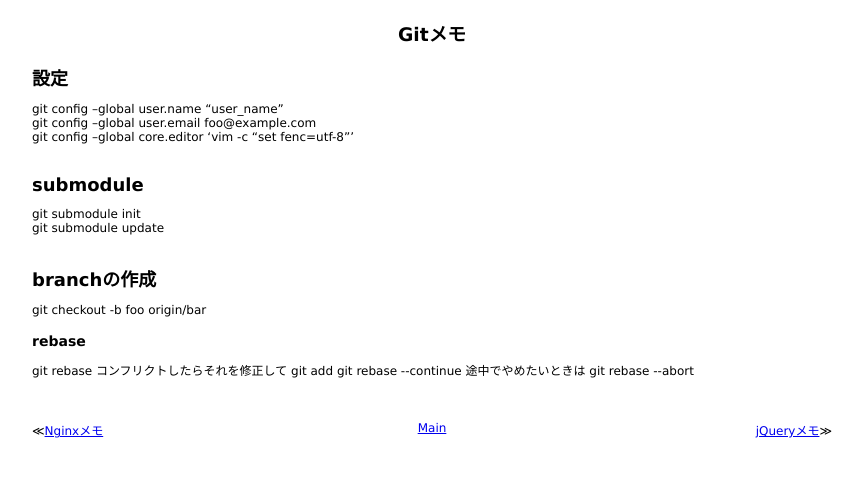
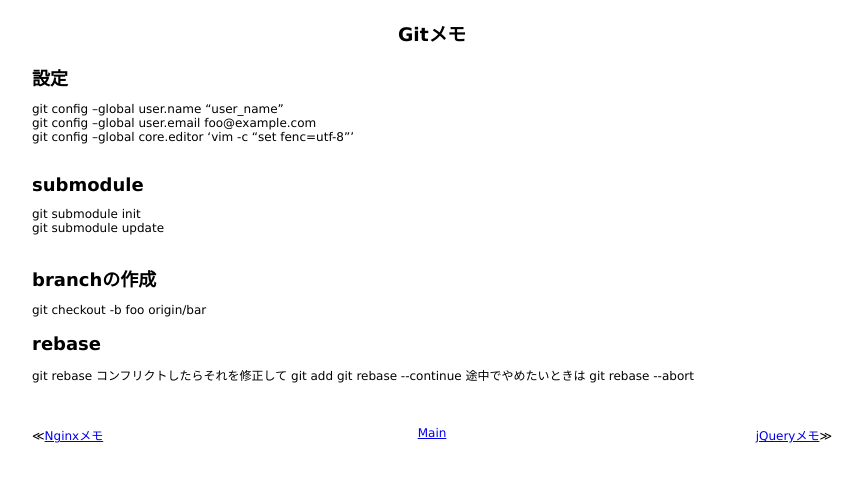
Before and after one commit to 38elements/38elements.github.com, a Jekyll site: the page built from _posts/2014-11-22-git.md, in a window 1280 px wide. Shown: the top 482 px of the page, without its empty margins (208-1071 px from the left). Built offline with Jekyll 4.4.1, drawn with Linux system fonts in a browser that asks for light colours.

Commit message:
Update 2014-11-22-git.md

```diff
--- a/_posts/2014-11-22-git.md
+++ b/_posts/2014-11-22-git.md
@@ -17,7 +17,7 @@ git submodule update
 git checkout -b foo origin/bar
 <br>
 
-### rebase
+## rebase
 git rebase <base_branch>
 コンフリクトしたらそれを修正して
 git add
```
